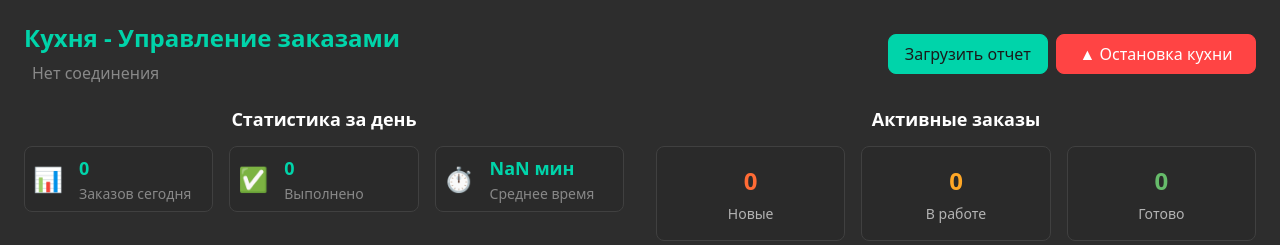
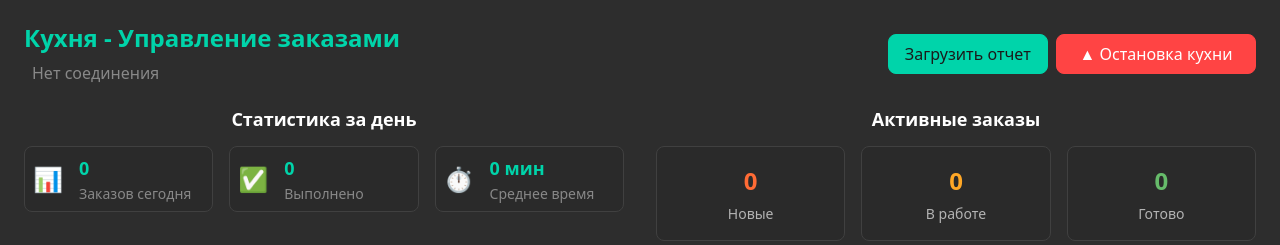
Before and after one commit to CyberCaban/fastart, a React (Vite) app: page / in a window 1280 px wide. Shown: the top 245 px of the page. Built offline with nearby package versions, Linux system fonts and the light colour scheme; no server answers.

Commit message:
fixed NaN avg time

```diff
--- a/src/App.tsx
+++ b/src/App.tsx
@@ -18,7 +18,7 @@ function App() {
       try {
         setLoading(true);
         try {
-          const url = !import.meta.env.DEV ? "ws://localhost:8080" : "wss://shaurma-jan.ru/v1/admin/active_assembly_orders";
+          const url = import.meta.env.DEV ? "ws://localhost:8080" : "wss://shaurma-jan.ru/v1/admin/active_assembly_orders";
           await socketService.connect(url);
           console.log("Connected to real socket server");
         } catch (error) {
--- a/src/components/Header.tsx
+++ b/src/components/Header.tsx
@@ -1,6 +1,6 @@
-import React, { useEffect, useState } from "react";
-import {useOrderStore} from "../store/orderStore";
-import {socketService} from "../services/socketService";
+import React, { useCallback, useEffect, useMemo, useState } from "react";
+import { useOrderStore } from "../store/orderStore";
+import { socketService } from "../services/socketService";
 
 const ONE_MIN = 60000;
 const Header: React.FC = () => {
@@ -76,7 +76,7 @@ const Header: React.FC = () => {
         id,
         price,
         actualTime,
-                dishes: dishes.map(({id, price, name, quantity}) => ({
+        dishes: dishes.map(({ id, price, name, quantity }) => ({
           id, price,
           name,
           quantity,
@@ -95,15 +95,20 @@ const Header: React.FC = () => {
   const clearCache = () => {
     if (confirm("Вы собираетесь очистить кеш. Вы уверены?")) clearStore()
   }
-    const ClearCacheBtn = ({isKitchenOpen}: {isKitchenOpen: boolean}) => {
-        return  !isKitchenOpen ?
+  const ClearCacheBtn = ({ isKitchenOpen }: { isKitchenOpen: boolean }) => {
+    return !isKitchenOpen ?
       <button
         className="btn-danger"
         onClick={clearCache}
       >
         Очистить кеш
-        </button>: null
+      </button> : null
   }
+  const avgTime = useMemo(() => {
+    const time = ((stats.totalPreparationTime / stats.preparedToday) / 60000)
+    if (isNaN(time)) return "0"
+    else return time.toFixed(2)
+  }, [stats.totalPreparationTime, stats.preparedToday])
 
   return (
     <header className="header">
@@ -113,7 +118,7 @@ const Header: React.FC = () => {
           <div className="header__status">
             <div
               className="status-indicator"
-                            style={{backgroundColor: getStatusColor()}}
+              style={{ backgroundColor: getStatusColor() }}
             />
             <span className="text-muted">{getStatusText()}</span>
           </div>
@@ -126,11 +131,11 @@ const Header: React.FC = () => {
           >
             Загрузить отчет
           </button>
-                    <ClearCacheBtn isKitchenOpen={stats.isKitchenOpen}/>
+          <ClearCacheBtn isKitchenOpen={stats.isKitchenOpen} />
           <button
             className={`btn-danger ${!stats.isKitchenOpen ? "btn-primary" : ""}`}
             onClick={handleEmergencyStop}
-                        style={{minWidth: "200px"}}
+            style={{ minWidth: "200px" }}
           >
             {stats.isKitchenOpen ? "▲ Остановка кухни" : "▶ Открыть кухню"}
           </button>
@@ -172,7 +177,7 @@ const Header: React.FC = () => {
               <div className="stat-icon">⏱️</div>
               <div className="stat-content">
                 <div className="stat-value text-accent">
-                                    {((stats.totalPreparationTime / stats.preparedToday) / 60000).toFixed(2)} мин
+                  {avgTime} мин
                 </div>
                 <div className="stat-label">Среднее время</div>
               </div>
@@ -186,7 +191,7 @@ const Header: React.FC = () => {
             <div className="active-stat">
               <span
                 className="active-stat__value"
-                  style={{color: "var(--status-new)"}}
+                style={{ color: "var(--status-new)" }}
               >
                 {newOrders}
               </span>
@@ -195,7 +200,7 @@ const Header: React.FC = () => {
             <div className="active-stat">
               <span
                 className="active-stat__value"
-                  style={{color: "var(--status-in-progress)"}}
+                style={{ color: "var(--status-in-progress)" }}
               >
                 {inProgressOrders}
               </span>
@@ -204,7 +209,7 @@ const Header: React.FC = () => {
             <div className="active-stat">
               <span
                 className="active-stat__value"
-                  style={{color: "var(--status-ready)"}}
+                style={{ color: "var(--status-ready)" }}
               >
                 {readyOrders}
               </span>
@@ -214,7 +219,7 @@ const Header: React.FC = () => {
               <div className="active-stat urgent">
                 <span
                   className="active-stat__value"
-                    style={{color: "var(--priority-urgent)"}}
+                  style={{ color: "var(--priority-urgent)" }}
                 >
                   {urgentOrders}
                 </span>
```
Lines whose indentation alone changed are shown as unchanged.
